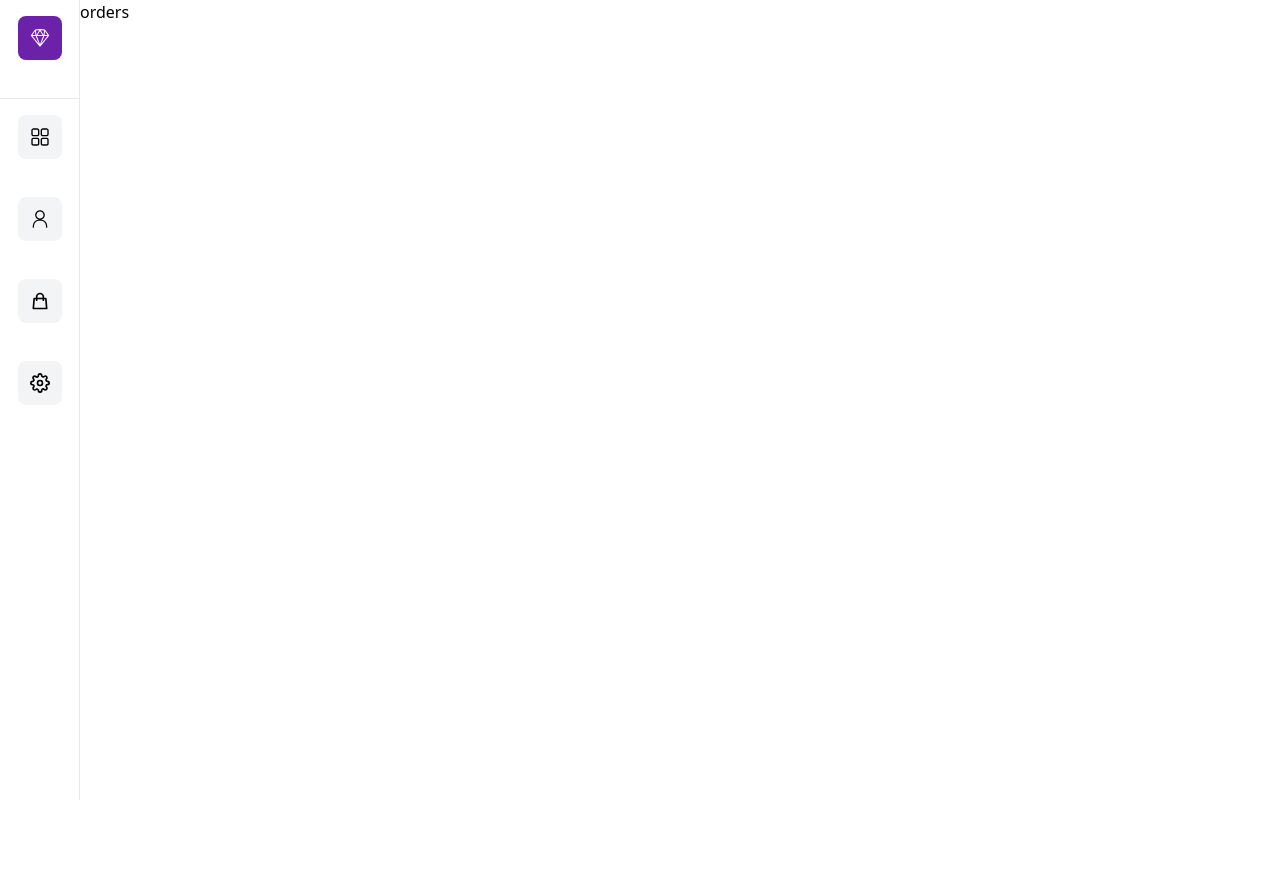
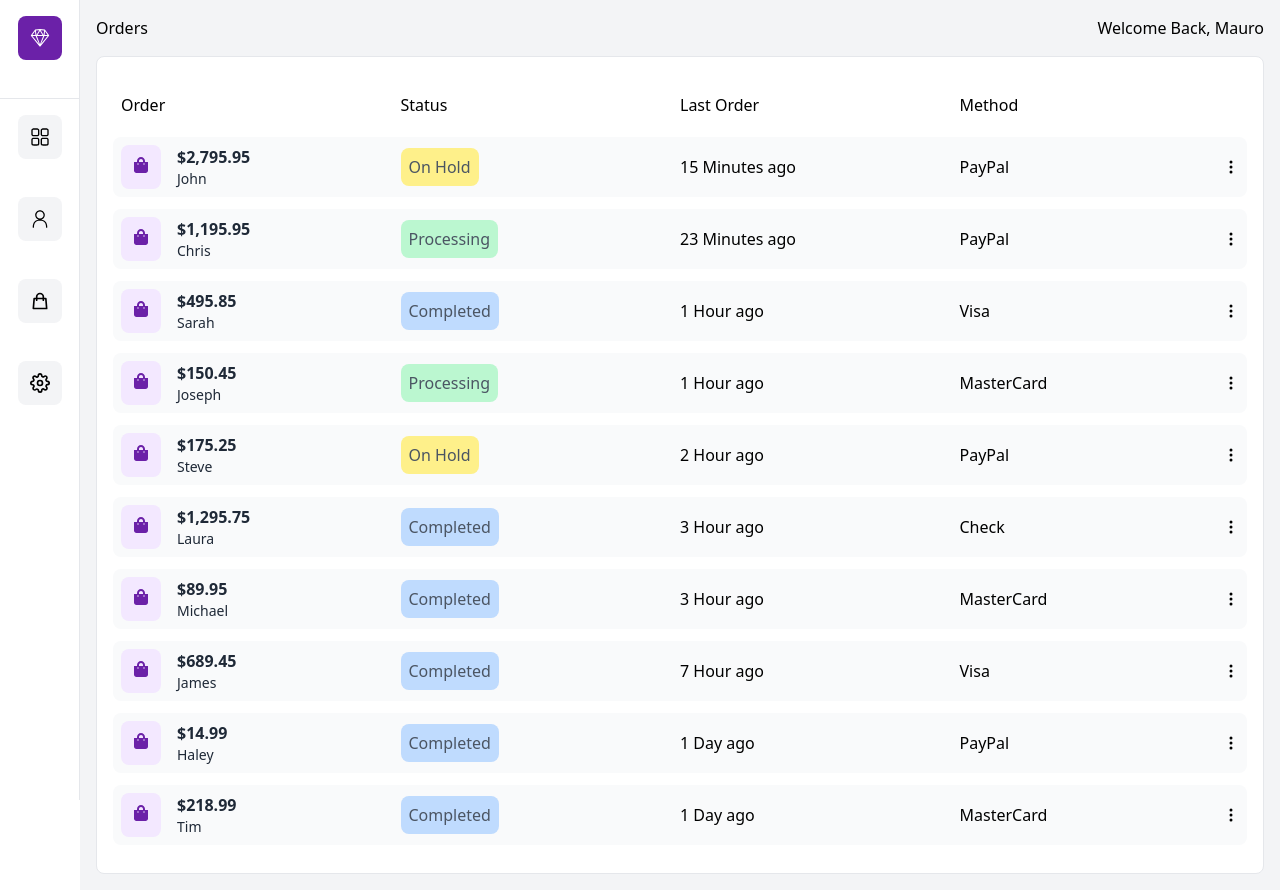
Before and after one commit to MioMauro/next13-dashboard, a Next.js app: page /orders in a window 1280 px wide. Before the commit the page ends 800 px from the top, so only its background shows below. Built offline with nearby package versions, Linux system fonts and the light colour scheme.

Commit message:
orders page

```diff
--- a/pages/customers.jsx
+++ b/pages/customers.jsx
@@ -7,7 +7,7 @@
     <div className='bg-gray-100 min-h-screen'>
         <div className='flex justify-between p-4'>
         <h2>Customers</h2>
-        <h2>Welcome Back, Clint</h2>
+        <h2>Welcome Back, Mauro</h2>
         </div>
         <div className='p-4'>
         <div className='w-full m-auto p-4 border rounded-lg bg-white overflow-y-auto'>
@@ -26,8 +26,8 @@
                         </div>
                         <p className='pl-4'>{order.name.first + ' ' + order.name.last}</p>
                     </div>
-                    <p className='text-gray-600 sm:text-left text-right'>{order.name.first}@gmail.com</p>
-                    <p className='hidden md:flex'>{order.date}</p>
+                        <p className='text-gray-600 sm:text-left text-right'>{order.name.first}@gmail.com</p>
+                        <p className='hidden md:flex'>{order.date}</p>
                     <div className='sm:flex hidden justify-between items-center'>
                         <p>{order.method}</p>
                         <BsThreeDotsVertical />
--- a/pages/orders.jsx
+++ b/pages/orders.jsx
@@ -1,9 +1,62 @@
-import React from 'react'
+import React from 'react';
+import { FaShoppingBag } from 'react-icons/fa';
+import { BsThreeDotsVertical } from 'react-icons/bs';
+import { data } from '../data/data.js';
 
 const orders = () => {
 return (
-    <div>orders</div>
-)
-}
+    <div className='bg-gray-100 min-h-screen'>
+    <div className='flex justify-between px-4 pt-4'>
+        <h2>Orders</h2>
+        <h2>Welcome Back, Mauro</h2>
+    </div>
+    <div className='p-4'>
+        <div className='w-full m-auto p-4 border rounded-lg bg-white overflow-y-auto'>
+        <div className='my-3 p-2 grid md:grid-cols-4 sm:grid-cols-3 grid-cols-2 items-center justify-between cursor-pointer'>
+            <span>Order</span>
+            <span className='sm:text-left text-right'>Status</span>
+            <span className='hidden md:grid'>Last Order</span>
+            <span className='hidden sm:grid'>Method</span>
+        </div>
+        <ul>
+            {data.map((order, id) => (
+            <li key={id}
+                className='bg-gray-50 hover:bg-gray-100 rounded-lg my-3 p-2 grid md:grid-cols-4 sm:grid-cols-3 grid-cols-2 items-center justify-between cursor-pointer'>
+                <div className='flex'>
+                <div className='bg-purple-100 p-3 rounded-lg'>
+                    <FaShoppingBag className='text-purple-800' />
+                </div>
+                <div className='pl-4'>
+                    <p className='text-gray-800 font-bold'>
+                        ${order.total.toLocaleString()}
+                    </p>
+                    <p className='text-gray-800 text-sm'>{order.name.first}</p>
+                </div>
+                </div>
 
-export default orders
+                <p className='text-gray-600 sm:text-left text-right'>
+                        <span className = {
+                        order.status == 'Processing'
+                        ? 'bg-green-200 p-2 rounded-lg'
+                        : order.status == 'Completed'
+                        ? 'bg-blue-200 p-2 rounded-lg'
+                        : 'bg-yellow-200 p-2 rounded-lg'}>
+                        {order.status}
+                        </span>
+                </p>
+
+                <p className='hidden md:flex'>{order.date}</p>
+                <div className='sm:flex hidden justify-between items-center'>
+                    <p>{order.method}</p>
+                    <BsThreeDotsVertical />
+                </div>
+                </li>
+            ))}
+            </ul>
+        </div>
+        </div>
+    </div>
+);
+};
+
+export default orders;
```
